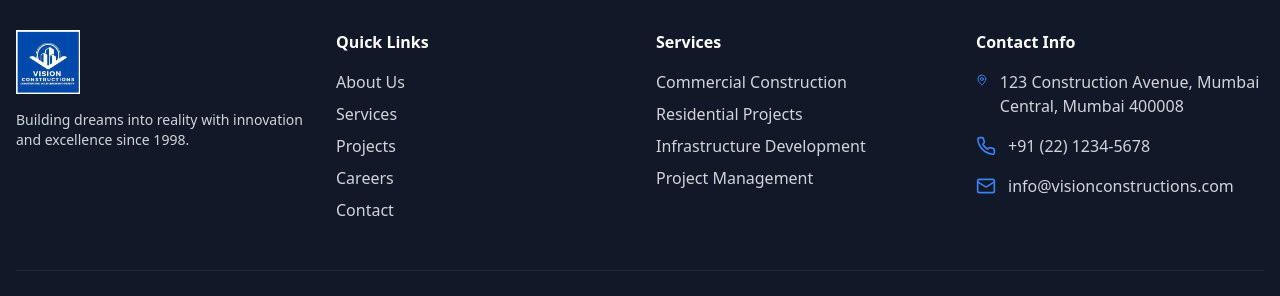
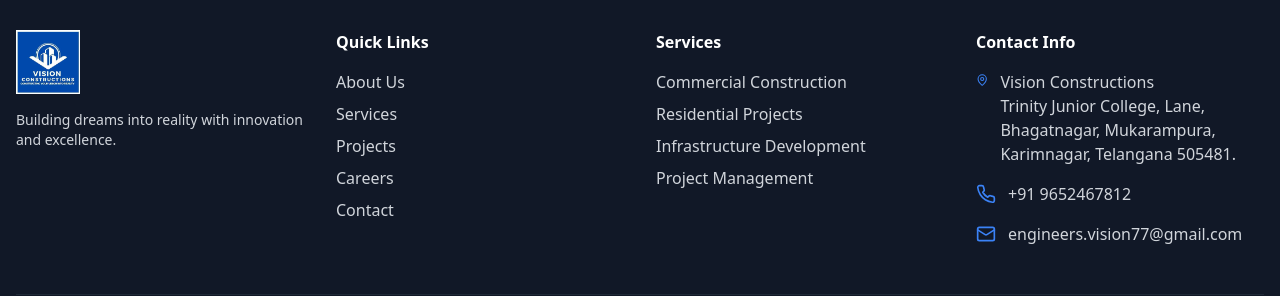
Before and after one commit to vamshikrishnaakula/vision-construction, a React (Vite) app: page / in a window 1280 px wide. Shown: the part 2164-2460 px from the top of the page. Built offline with nearby package versions, Linux system fonts and the light colour scheme.

Commit message:
address change

```diff
--- a/index.html
+++ b/index.html
@@ -3,10 +3,11 @@
   <head>
     <meta charset="UTF-8" />
     <meta name="viewport" content="width=device-width, initial-scale=1.0" />
-    <title>freelance-fjord-explorer</title>
+    <title>Vision Constructions</title>
     <meta name="description" content="Lovable Generated Project" />
     <meta name="author" content="Lovable" />
     <meta property="og:image" content="/og-image.png" />
+    <link rel="icon" type="image/x-icon" href="/lovable-uploads/4790e21d-94fd-4d00-ba6b-86932eb2ed9c.png">
   </head>
 
   <body>
--- a/src/components/Footer.tsx
+++ b/src/components/Footer.tsx
@@ -14,7 +14,7 @@ export const Footer = () => {
               className="h-16 mb-4"
             />
             <p className="text-sm">
-              Building dreams into reality with innovation and excellence since 1998.
+              Building dreams into reality with innovation and excellence.
             </p>
           </div>
 
@@ -44,15 +44,17 @@ export const Footer = () => {
             <ul className="space-y-4">
               <li className="flex items-start gap-3">
                 <MapPin className="w-5 h-5 text-blue-500" />
-                <span>123 Construction Avenue, Mumbai Central, Mumbai 400008</span>
+                <span> Vision Constructions<br />
+                        Trinity Junior College, Lane, Bhagatnagar, Mukarampura,<br />
+                        Karimnagar, Telangana 505481.</span>
               </li>
               <li className="flex items-center gap-3">
                 <Phone className="w-5 h-5 text-blue-500" />
-                <span>+91 (22) 1234-5678</span>
+                <span>+91 9652467812</span>
               </li>
               <li className="flex items-center gap-3">
                 <Mail className="w-5 h-5 text-blue-500" />
-                <span>info@visionconstructions.com</span>
+                <span>engineers.vision77@gmail.com</span>
               </li>
             </ul>
           </div>
--- a/src/pages/Contact.tsx
+++ b/src/pages/Contact.tsx
@@ -25,9 +25,9 @@ const ContactPage = () => {
                     <div>
                       <h3 className="font-semibold mb-1">Office Address</h3>
                       <p className="text-gray-600">
-                        123 Construction Avenue<br />
-                        Mumbai Central, Mumbai 400008<br />
-                        Maharashtra, India
+                        Vision Constructions<br />
+                        Trinity Junior College, Lane, Bhagatnagar, Mukarampura,<br />
+                        Karimnagar, Telangana 505481.
                       </p>
                     </div>
                   </div>
@@ -36,7 +36,7 @@ const ContactPage = () => {
                     <Phone className="w-6 h-6 text-blue-600" />
                     <div>
                       <h3 className="font-semibold mb-1">Phone</h3>
-                      <p className="text-gray-600">+91 (22) 1234-5678</p>
+                      <p className="text-gray-600">+91 9652467812</p>
                     </div>
                   </div>
 
@@ -44,7 +44,7 @@ const ContactPage = () => {
                     <Mail className="w-6 h-6 text-blue-600" />
                     <div>
                       <h3 className="font-semibold mb-1">Email</h3>
-                      <p className="text-gray-600">info@visionconstructions.com</p>
+                      <p className="text-gray-600">engineers.vision77@gmail.com</p>
                     </div>
                   </div>
 
@@ -53,7 +53,7 @@ const ContactPage = () => {
                     <div>
                       <h3 className="font-semibold mb-1">Working Hours</h3>
                       <p className="text-gray-600">
-                        Monday - Saturday: 9:00 AM - 6:00 PM<br />
+                        Monday - Saturday: 9:00 AM - 8:00 PM<br />
                         Sunday: Closed
                       </p>
                     </div>
--- a/vite.config.ts
+++ b/vite.config.ts
@@ -6,8 +6,12 @@ import { componentTagger } from "lovable-tagger";
 // https://vitejs.dev/config/
 export default defineConfig(({ mode }) => ({
   server: {
-    host: "::",
+    host: '0.0.0.0',
     port: 8080,
+    strictPort: true,
+    allowedHosts: [
+       '4c51-2405-201-c008-4091-f049-6e84-c34f-4f7.ngrok-free.app'
+    ]
   },
   plugins: [
     react(),
```
Also changed, not shown: 1 other file (tests, documents, lock files or other folders).
